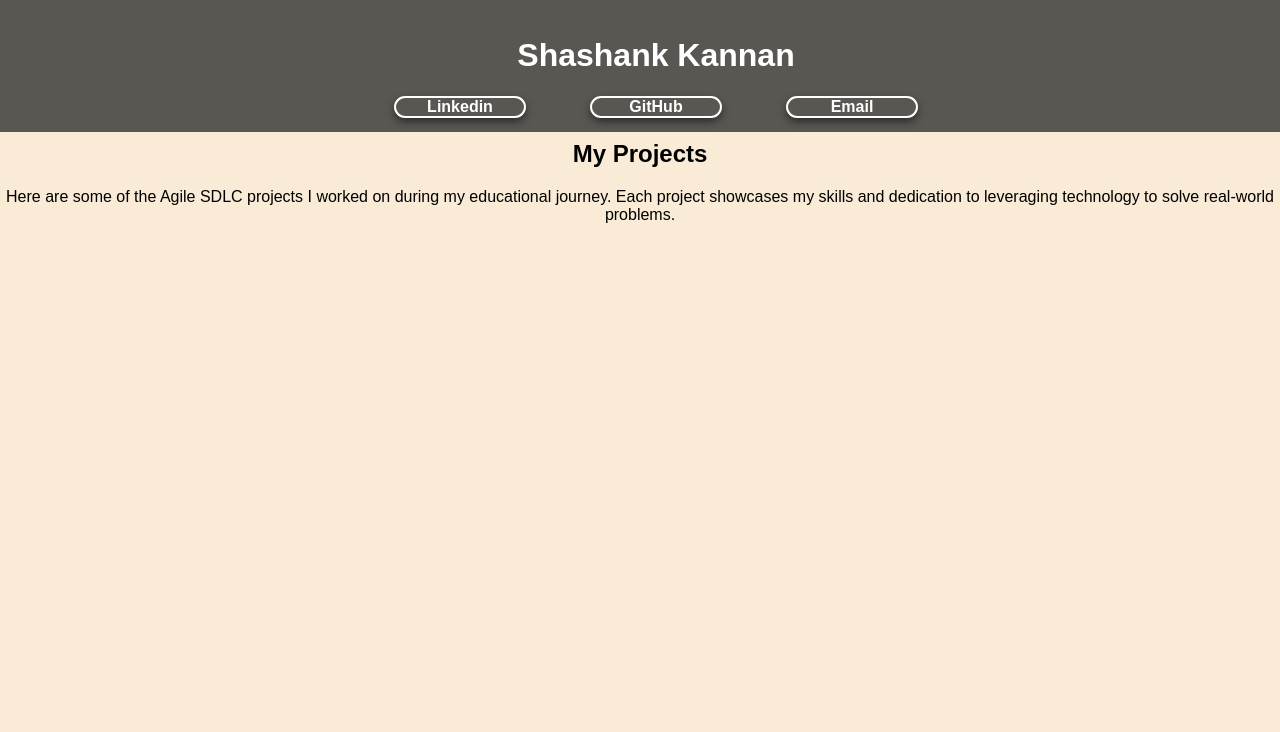
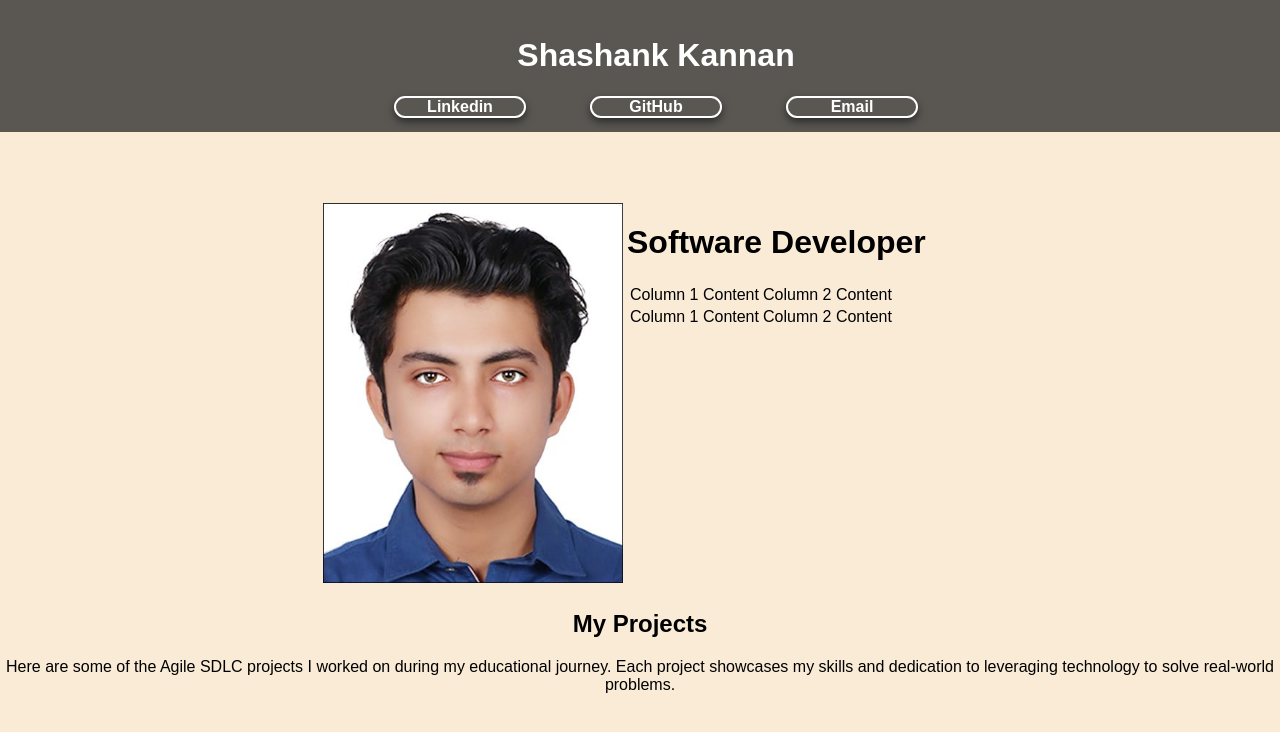
Before and after one commit to shashankkannan/testapp, a React (Create React App) app: page / in a window 1280 px wide. Shown: the top 732 px of the page. Built offline with nearby package versions, Linux system fonts and the light colour scheme.

Commit message:
Update change 11

```diff
--- a/src/App.css
+++ b/src/App.css
@@ -52,3 +52,36 @@ nav ul li {
     width: 100%; /* Underline extends from left to right */
   }
 }
+
+@keyframes slideIn1 {
+  from {
+      transform: translateX(-100%);
+      opacity: 0;
+  }
+  to {
+      transform: translateX(0);
+      opacity: 1;
+  }
+}
+
+@keyframes slideIn2 {
+  from {
+      transform: translateX(-100%);
+      opacity: 0;
+  }
+  to {
+      transform: translateX(0);
+      opacity: 1;
+  }
+}
+
+@keyframes slideIn3 {
+  from {
+      transform: translateX(-100%);
+      opacity: 0;
+  }
+  to {
+      transform: translateX(0);
+      opacity: 1;
+  }
+}
--- a/src/App.js
+++ b/src/App.js
@@ -2,11 +2,13 @@ import React from 'react';
 import './App.css';
 import { Headers } from './Components/Headers';
 import { Projects } from './Components/Projects';
+import { Id } from './Components/Id';
 
 const App = () => {
   return (
     <div className="App">
       <Headers />
+      <Id/>
       <Projects />
     </div>
   );
--- a/src/Components/Headers.js
+++ b/src/Components/Headers.js
@@ -23,7 +23,7 @@ export const Headers = () => {
       <nav className="headers-nav">
         <ul>
         <li className='headop' style={{
-  animation: 'slideIn1 2s ease forwards',
+  animation: 'slideIn1 2s forwards',
   border: "2px solid white",
   width: "10%",
   color:'white',
@@ -52,7 +52,7 @@ onMouseLeave={(e) => {
   Linkedin
 </li>
 <li className='headop' style={{
-  animation: 'slideIn1 2s ease forwards',
+  animation: 'slideIn2 2s forwards',
   border: "2px solid white",
   width: "10%",
   color:'white',
@@ -81,7 +81,7 @@ onMouseLeave={(e) => {
 GitHub
 </li>
 <li className='headop' style={{
-  animation: 'slideIn1 2s ease forwards',
+  animation: 'slideIn3 2s forwards',
   border: "2px solid white",
   width: "10%",
   color:'white',
--- /dev/null
+++ b/src/Components/Id.js
@@ -0,0 +1,36 @@
+import React from 'react';
+
+export const Id = () => {
+    return (
+        <div style={{paddingLeft:"25vw", paddingTop:"10vh"}}>
+            <table>
+                <tbody>
+                    <tr>
+                        <td>
+                            <img src="../me.jpg" alt="Your Image" style={{ width: "300px", height: "380px" }} />
+                        </td>
+                        <td style={{ verticalAlign: "top" }}>
+                            <h1 style={{verticalAlign: "top" }}>Software Developer</h1>
+
+                            <table >
+                                <tbody>
+                                    <tr>
+                                        <td>Column 1 Content</td>
+                                        <td>Column 2 Content</td>
+                                    </tr>
+                                    <tr>
+                                        <td>Column 1 Content</td>
+                                        <td>Column 2 Content</td>
+                                    </tr>
+                                    {/* Add more rows as needed */}
+                                </tbody>
+                            </table>
+                        </td>
+                    </tr>
+
+
+                </tbody>
+            </table>
+        </div>
+    );
+}
```
Also changed, not shown: public/me.jpg (added).
